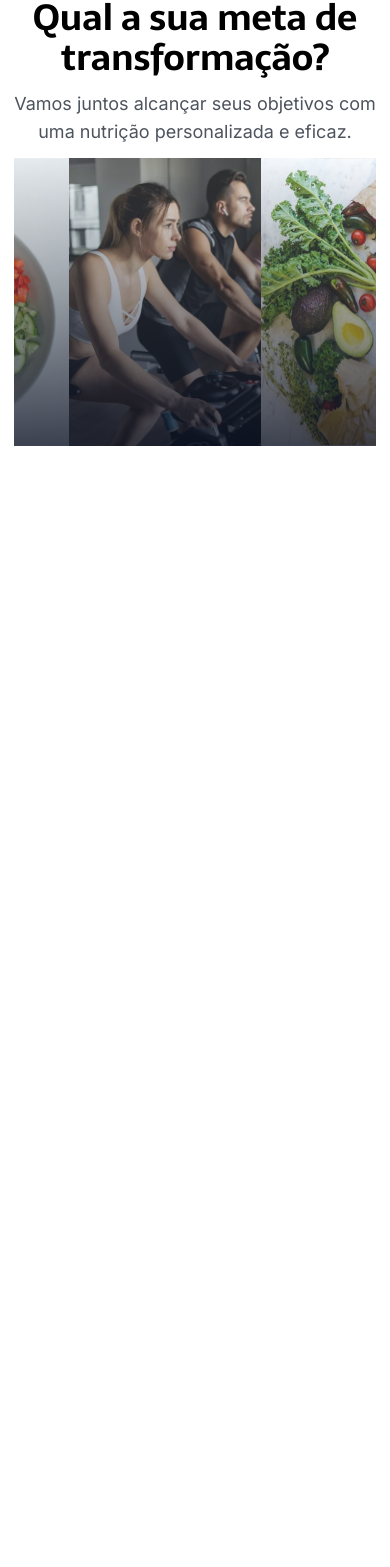
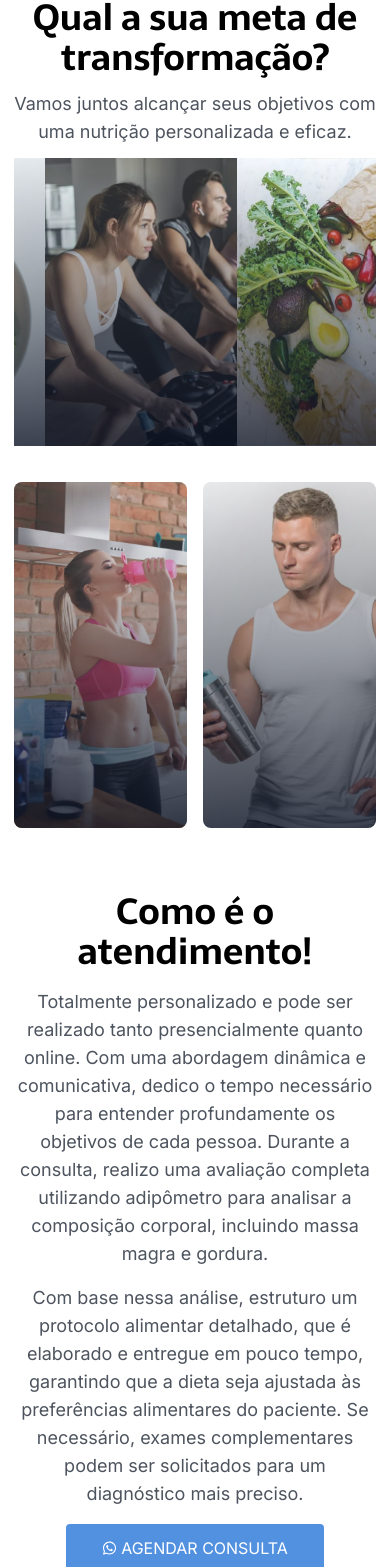
Before and after one commit to LuisBarrichello/Landing-Page---Nutricionista-Guilherme-Moras, a React (Vite) app: page / in a window 390 px wide. Shown: the part 3564-5131 px from the top of the page. Before the commit the page ends 4024 px from the top, so only its background shows below. Built offline with nearby package versions, Linux system fonts and the light colour scheme.

Commit message:
feat(serviceDetails): implement responsive serviceDetails component with finalized layout and styling

```diff
--- /dev/null
+++ b/src/components/ServiceDetails/ServiceDetails.jsx
@@ -0,0 +1,51 @@
+import Heading from '../common/Heading/HeadingSection';
+import ContentSection from '../common/ContentSection/ContentSection';
+import Button from '../common/Button/Button';
+/* images */
+import suplemento from '../../assets/images/suplemento.webp';
+import whey_protein from '../../assets/images/whey_protein.webp';
+
+/* PENSAR NUMA LISTA, MUITOS TEXTO CLIENTE NAO GOSTA DE LER */
+
+const ServiceDetails = () => {
+    const serviceDetails = [
+        'Totalmente personalizado e pode ser realizado tanto presencialmente quanto online. Com uma abordagem dinâmica e comunicativa, dedico o tempo necessário para entender profundamente os objetivos de cada pessoa. Durante a consulta, realizo uma avaliação completa utilizando adipômetro para analisar a composição corporal, incluindo massa magra e gordura.',
+        'Com base nessa análise, estruturo um protocolo alimentar detalhado, que é elaborado e entregue em pouco tempo, garantindo que a dieta seja ajustada às preferências alimentares do paciente. Se necessário, exames complementares podem ser solicitados para um diagnóstico mais preciso.',
+    ];
+    return (
+        <section className="p-mobile sm:p-tablet md:p-desktop mt-2">
+            <div className="h-full flex flex-col md:flex-row gap-16">
+                <div className="flex gap-4 justify-center items-center h-full md:w-1/2 xl:w-1/3">
+                    <figure className="relative md:bottom-3 rounded-lg overflow-hidden">
+                        {/* Gradiente aplicado ao contêiner */}
+                        <div className="absolute inset-0 bg-gradient-to-b from-main-color-50/20 to-main-color/80"></div>
+                        <img src={suplemento} alt="mulher tomando suplemento" />
+                    </figure>
+                    <figure className="relative md:top-3 rounded-lg overflow-hidden">
+                        {/* Gradiente aplicado ao contêiner */}
+                        <div className="absolute inset-0 bg-gradient-to-b from-main-color-50/20 to-main-color/80"></div>
+                        <img src={whey_protein} alt="homem segurando uma garrafa com suplemento" />
+                    </figure>
+                </div>
+                <div className="h-full flex flex-col gap-4 items-center md:items-start justify-center md:w-2/3">
+                    <Heading
+                        className={'text-center md:text-start'}
+                        heading={'Como é o atendimento!'}></Heading>
+                    {serviceDetails.map((service, index) => (
+                        <ContentSection
+                            key={index}
+                            content={service}
+                            className={
+                                'text-center md:text-start'
+                            }></ContentSection>
+                    ))}
+                    <div className="w-full flex justify-center md:justify-start">
+                        <Button></Button>
+                    </div>
+                </div>
+            </div>
+        </section>
+    );
+};
+
+export default ServiceDetails;
--- a/src/pages/Home.jsx
+++ b/src/pages/Home.jsx
@@ -6,6 +6,7 @@ import Hero from '../components/Hero/Hero';
 import AboutMe from '../components/AboutMe/AboutMe';
 import Services from '../components/Services/Services';
 import CallToAction from '../components/CallToAction/CallToAction';
+import ServiceDetails from '../components/ServiceDetails/ServiceDetails';
 
 function Home() {
     return (
@@ -15,6 +16,7 @@ function Home() {
             <AboutMe />
             <Services />
             <CallToAction />
+            <ServiceDetails />
         </div>
     );
 }
```
